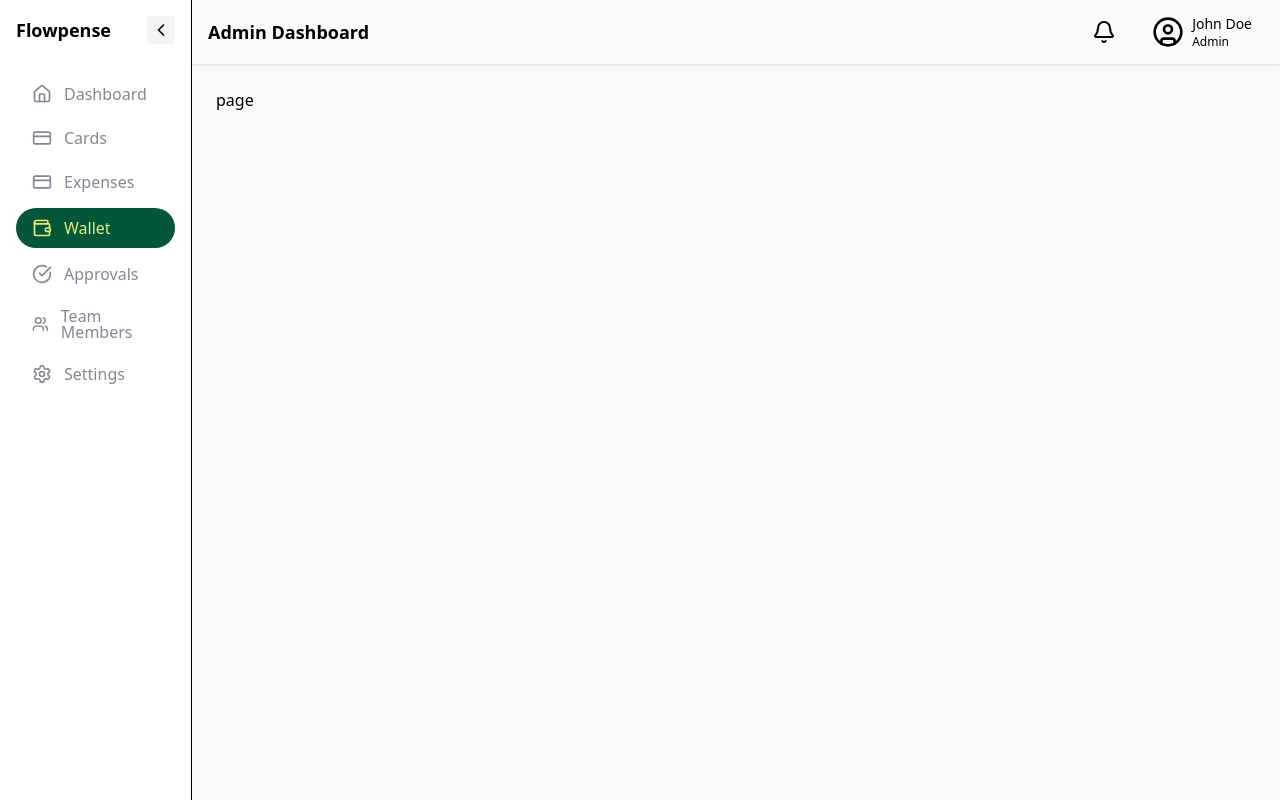
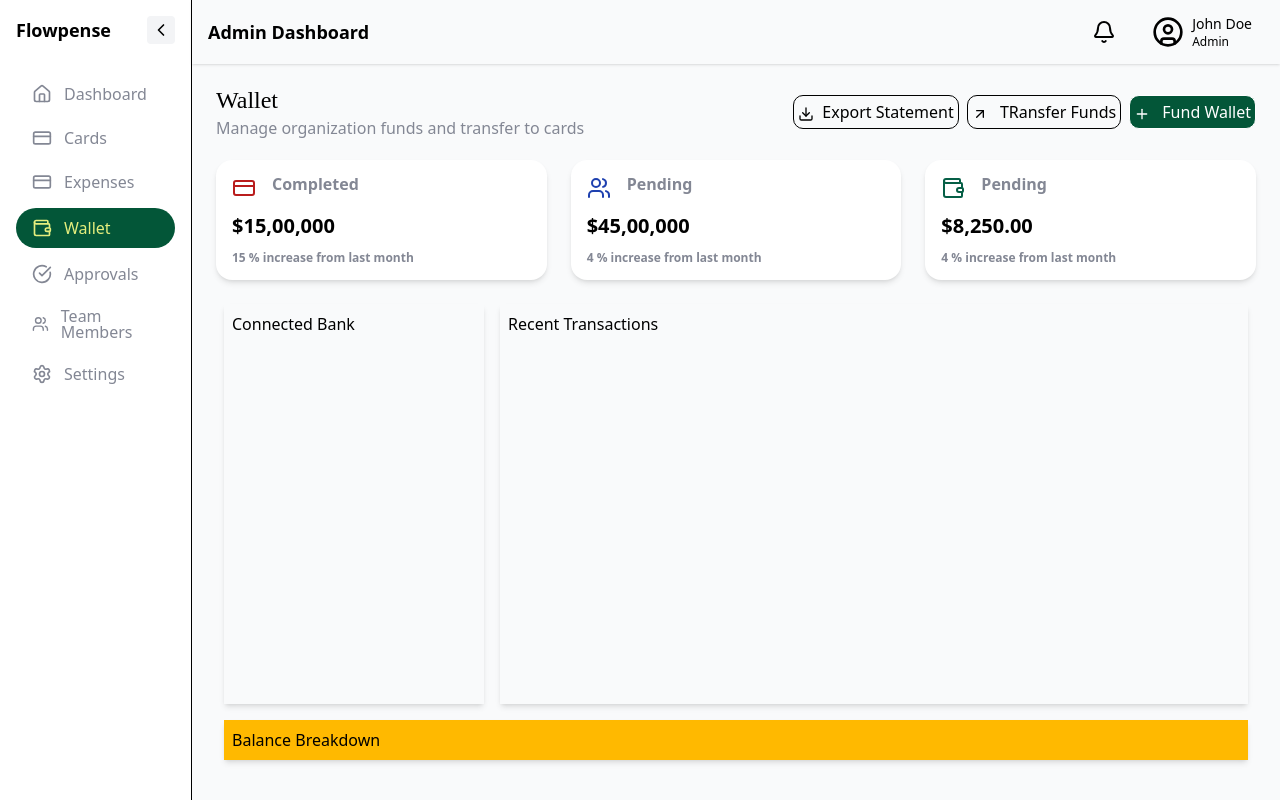
Before and after one commit to pkravi22/flowpense, a Next.js app: page /admin/wallet in a window 1280 px wide. Built offline with nearby package versions, Linux system fonts and the light colour scheme; a web font is replaced by a local one.

Commit message:
Add Wallet +middleware

```diff
--- a/src/app/verifyEmail/page.jsx
+++ b/src/app/(auth)/forget-password/page.jsx
@@ -1,24 +1,20 @@
 import Image from "next/image";
-import VerifyAccount from "../../components/verifyEmail";
+import ForgotPassword from "../../../components/ForgotPassword";
 export default function HeroSplit() {
   return (
     <section className="relative w-full">
       <div className="grid grid-cols-1 md:grid-cols-2 lg:min-h-screen bg-[url(/bgImage.png)] bg-cover bg-center">
-
-
-       <div className=" p-2 md:px-12 md:py-6  ">
-        <div className=""></div>
-       <VerifyAccount type="signup" email="abc@gmail.com" />
+        <div className=" p-2 md:px-12 md:py-6  ">
+          <div className=""></div>
+          <ForgotPassword />
         </div>
-
 
         <div className="relative  w-[1/2] h-full">
           <Image
             src="/main.svg"
             alt="Showcase"
-             fill
+            fill
             priority
-
             className=" absolute  object-cover object-center"
           />
 
--- a/src/app/forget-password/page.jsx
+++ b/src/app/(auth)/login/page.jsx
@@ -1,25 +1,21 @@
 import Image from "next/image";
-import ForgotPassword from "../../components/ForgotPassword";
+import Login from "../../../components/login";
 export default function HeroSplit() {
   return (
     <section className="relative w-full">
       <div className="grid grid-cols-1 md:grid-cols-2 lg:min-h-screen bg-[url(/bgImage.png)] bg-cover bg-center">
-
-
-       <div className=" p-2 md:px-12 md:py-6  ">
-        <div className=""></div>
-        <ForgotPassword/>
+        <div className=" p-2 md:px-12 md:py-6  ">
+          <div className=""></div>
+          <Login />
         </div>
 
-
-        <div className="relative  w-[1/2] h-full">
+        <div className="relative  w-[1/2] h-full bg-[#d7ce90]">
           <Image
             src="/main.svg"
             alt="Showcase"
-             fill
+            fill
             priority
-
-            className=" absolute  object-cover object-center"
+            className=" absolute  object-contain object-center"
           />
 
           <div className="lg:hidden absolute inset-0 bg-gradient-to-t from-black/30 to-transparent" />
--- a/src/app/login/page.jsx
+++ b/src/app/(auth)/verifyEmail/page.jsx
@@ -1,24 +1,20 @@
 import Image from "next/image";
-import Login from "../../components/login";
+import VerifyAccount from "../../../components/verifyEmail";
 export default function HeroSplit() {
   return (
     <section className="relative w-full">
       <div className="grid grid-cols-1 md:grid-cols-2 lg:min-h-screen bg-[url(/bgImage.png)] bg-cover bg-center">
-
-
-       <div className=" p-2 md:px-12 md:py-6  ">
-        <div className=""></div>
-        <Login/>
+        <div className=" p-2 md:px-12 md:py-6  ">
+          <div className=""></div>
+          <VerifyAccount type="signup" email="abc@gmail.com" />
         </div>
-
 
         <div className="relative  w-[1/2] h-full">
           <Image
             src="/main.svg"
             alt="Showcase"
-             fill
+            fill
             priority
-
             className=" absolute  object-cover object-center"
           />
 
--- a/src/app/admin/expenses/page.jsx
+++ b/src/app/admin/expenses/page.jsx
@@ -33,10 +33,10 @@ const cardDetails = [
 ];
 const page = () => {
   return (
-    <div>
+    <div className="">
       <div className="w-full flex flex-col md:flex-row items-center justify-between gap-4">
         <div>
-          <h1 className="pageTitle">Dashboard</h1>
+          <h1 className="pageTitle">Expenses</h1>
           <p className="pageSubTitle mt-2">
             Monitor your business expenses and card usage
           </p>
@@ -48,7 +48,7 @@ const page = () => {
           </div>
         </div>
       </div>
-      <div className="grid grid-cols-1 md:grid-cols-2 lg:grid-cols-4 gap-6 mt-6">
+      <div className="grid grid-cols-1 md:grid-cols-2 lg:grid-cols-3 gap-6 mt-6">
         {cardDetails.map(
           ({ id, icon, iconBg, title, value, iconColor, sub }) => (
             <div
--- a/src/app/admin/wallet/page.jsx
+++ b/src/app/admin/wallet/page.jsx
@@ -1,9 +1,103 @@
-import React from 'react'
-
+import {
+  ArrowUpRight,
+  CreditCard,
+  Download,
+  Plus,
+  Users,
+  Wallet,
+} from "lucide-react";
+import DateRangePicker from "../../../components/DatePicker";
+import React from "react";
+import TransactionTable from "../../../components/UserTable";
+import BankDetails from "../../../components/BankDetails";
+const cardDetails = [
+  {
+    id: 2,
+    title: "Completed",
+    value: "$15,00,000",
+    icon: <CreditCard />,
+    iconBg: "#FFD6D6",
+    iconColor: "#B91C1C",
+    sub: "15 % increase from last month",
+  },
+  {
+    id: 3,
+    title: "Pending",
+    value: "$45,00,000",
+    icon: <Users />,
+    iconBg: "#E0E7FF",
+    iconColor: "#1E40AF",
+    sub: " 4 % increase from last month",
+  },
+  {
+    id: 4,
+    title: "Pending",
+    value: "$8,250.00",
+    icon: <Wallet />,
+    iconBg: "#D1FAE5",
+    iconColor: "#065F46",
+    sub: "4 % increase from last month",
+  },
+];
 const page = () => {
   return (
-    <div>page</div>
-  )
-}
+    <div className="">
+      <div className="w-full flex flex-col md:flex-row items-center justify-between gap-4">
+        <div>
+          <h1 className="pageTitle">Wallet</h1>
+          <p className="pageSubTitle mt-2">
+            Manage organization funds and transfer to cards
+          </p>
+        </div>
+        <div>
+          <div className="flex gap-2">
+            <div>
+              <button className="rounded-[10px] border-[.5px] boder-gray-50 p-1">
+                <Download className="inline mr-2" size={16} />
+                <span>Export Statement</span>
+              </button>
+            </div>
+            <div>
+              <button className="rounded-[10px] border-[1px] boder-gray-50 p-1">
+                <ArrowUpRight className="inline mr-2" size={16} />
+                <span> TRansfer Funds</span>
+              </button>
+            </div>
+            <div>
+              <button className="rounded-[10px] border-[1px] boder-gray-0 p-1 bg-[#035638] text-white">
+                <Plus className="inline mr-2" size={16} />
+                <span> Fund Wallet</span>
+              </button>
+            </div>
+          </div>
+        </div>
+      </div>
+      <div className="grid grid-cols-1 md:grid-cols-2 lg:grid-cols-3 gap-6 mt-6">
+        {cardDetails.map(
+          ({ id, icon, iconBg, title, value, iconColor, sub }) => (
+            <div
+              key={id}
+              className="bg-white p-4 rounded-2xl shadow-md flex flex-col items-start justify-start gap-4"
+            >
+              <div className="flex items-center gap-4 w-full">
+                <div className="rounded-full flex items-center justify-center">
+                  {React.cloneElement(icon, { color: iconColor, size: 24 })}
+                </div>
+                <div className="flex flex-col justify-between h-full">
+                  <p className="statcardTitle">{title}</p>
+                </div>
+              </div>
+              <p className="statcardNumber">{value}</p>
+              <p className="statcardSubTitle">{sub}</p>
+            </div>
+          )
+        )}
+      </div>
+      <div>
+        <BankDetails />
+      </div>
+    </div>
+  );
+};
 
-export default page
+export default page;
--- a/src/app/page.js
+++ b/src/app/page.js
@@ -1,38 +1,28 @@
-import Image from "next/image";
+"use client";
+
+import { useEffect } from "react";
+import { useRouter } from "next/navigation";
 
 export default function Home() {
-  return (
-    <main className="min-h-screen p-8">
-      {/* Using the custom color variables directly */}
-      <h1 className="text-4xl font-bold bg-foreground text-primary">
-        Welcome to FlowPense
-      </h1>
+  const router = useRouter();
 
-      <div className="mt-6 p-6 bg-white rounded-lg">
-        <p>This uses the primary brand color as background.</p>
-      </div>
+  useEffect(() => {
+    const token = document.cookie
+      .split("; ")
+      .find((row) => row.startsWith("token="))
+      ?.split("=")[1];
 
-      <button className="mt-4 px-4 py-2 bg-brand-primary text-white rounded hover:bg-brand-primary-hover transition-colors">
-        Primary Button
-      </button>
+    if (token) {
+      // decode token to get role (optional)
+      //const payload = JSON.parse(atob(token.split(".")[1]));
+      const payload = "admin";
+      const destination =
+        payload === "admin" ? "/admin/dashboard" : "/user/dashboard";
+      router.replace(destination); // redirect to dashboard
+    } else {
+      router.replace("/login"); // redirect to signin if not logged in
+    }
+  }, [router]);
 
-      <div className="mt-6 p-6 bg-brand-secondary text-white rounded-lg">
-        <p>This uses the secondary brand color.</p>
-      </div>
-
-      {/* Using the neutral palette */}
-      <div className="mt-6 grid grid-cols-3 gap-4">
-        {[50, 100, 200, 300, 400, 500, 600, 700, 800, 900].map((shade) => (
-          <div
-            key={shade}
-            className={`p-4 bg-neutral-${shade} ${
-              shade < 500 ? "text-neutral-900" : "text-neutral-100"
-            } rounded`}
-          >
-            Neutral {shade}
-          </div>
-        ))}
-      </div>
-    </main>
-  );
+  return <div className="flex justify-center items-center">Loading...</div>; // simple placeholder
 }
--- /dev/null
+++ b/src/components/BankDetails.jsx
@@ -0,0 +1,23 @@
+import React from "react";
+
+const BankDetails = () => {
+  return (
+    <div className="flex flex-col p-2">
+      {/* connectedt bank 1 + Recent Transactions 3*/}
+      <div className="flex flex-col md:flex-row gap-4 mt-4 ">
+        <div className="flex-1 h-[400px] shadow-md p-2">
+          <p>Connected Bank</p>
+        </div>
+        <div className="flex-3 h-[400px] shadow-md p-2">
+          <p>Recent Transactions</p>
+        </div>
+      </div>
+      {/* balance breakdown*/}
+      <div className="flex-1  bg-amber-400 shadow-md p-2 mt-4">
+        <p>Balance Breakdown</p>
+      </div>
+    </div>
+  );
+};
+
+export default BankDetails;
--- /dev/null
+++ b/src/middleware.js
@@ -0,0 +1,46 @@
+import { NextResponse } from "next/server";
+import jwt from "jsonwebtoken"; // npm i jsonwebtoken
+
+export async function middleware(req) {
+  const { pathname } = req.nextUrl;
+
+  // Public routes (no auth needed)
+  if (
+    pathname.startsWith("/login") ||
+    pathname.startsWith("/signup") ||
+    pathname === "/"
+  ) {
+    return NextResponse.next();
+  }
+
+  // Read JWT from cookie
+  const token = req.cookies.get("token")?.value;
+
+  if (!token) {
+    return NextResponse.redirect(new URL("/login", req.url));
+  }
+
+  try {
+    // ✅ Verify JWT (must use SAME secret as backend)
+    const decoded = jwt.verify(token, process.env.NEXT_PUBLIC_JWT_SECRET);
+
+    // Role-based access
+    if (pathname.startsWith("/admin") && decoded.role !== "admin") {
+      return NextResponse.redirect(new URL("/login", req.url));
+    }
+
+    if (pathname.startsWith("/user") && decoded.role !== "user") {
+      return NextResponse.redirect(new URL("/login", req.url));
+    }
+
+    return NextResponse.next(); // ✅ allow access
+  } catch (err) {
+    console.error("JWT error:", err.message);
+    return NextResponse.redirect(new URL("/login", req.url));
+  }
+}
+
+// Protect only user/admin routes
+export const config = {
+  matcher: ["/admin/:path*", "/user/:path*"],
+};
```
Also changed, not shown: src/app/(auth)/signup/page.jsx (renamed from src/app/signup/page.jsx, +5 -9 lines), src/components/UserTable.jsx (+5 -14 lines), src/app/(auth)/change-password/page.jsx (renamed from src/app/change-password/page.jsx).
